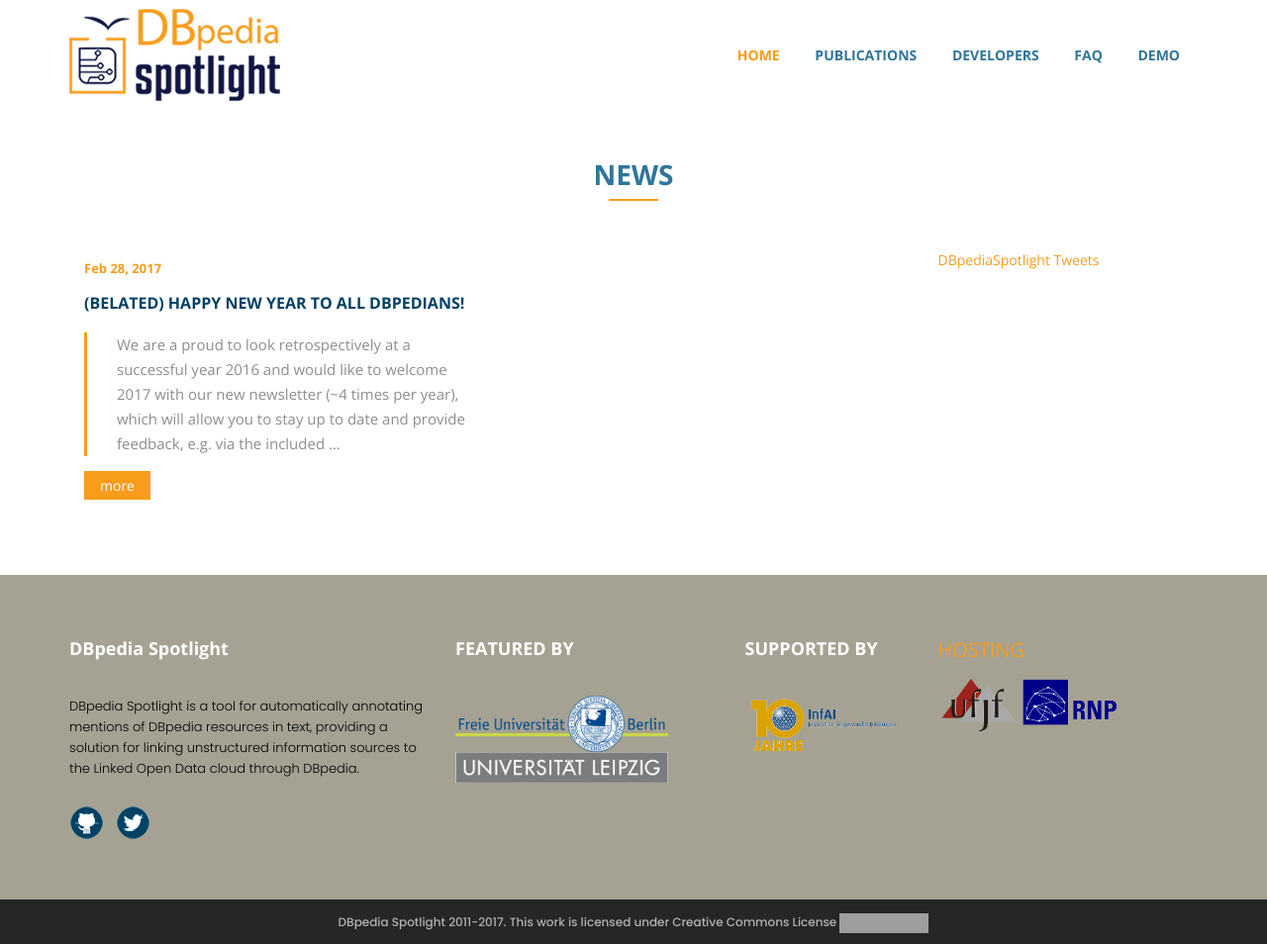
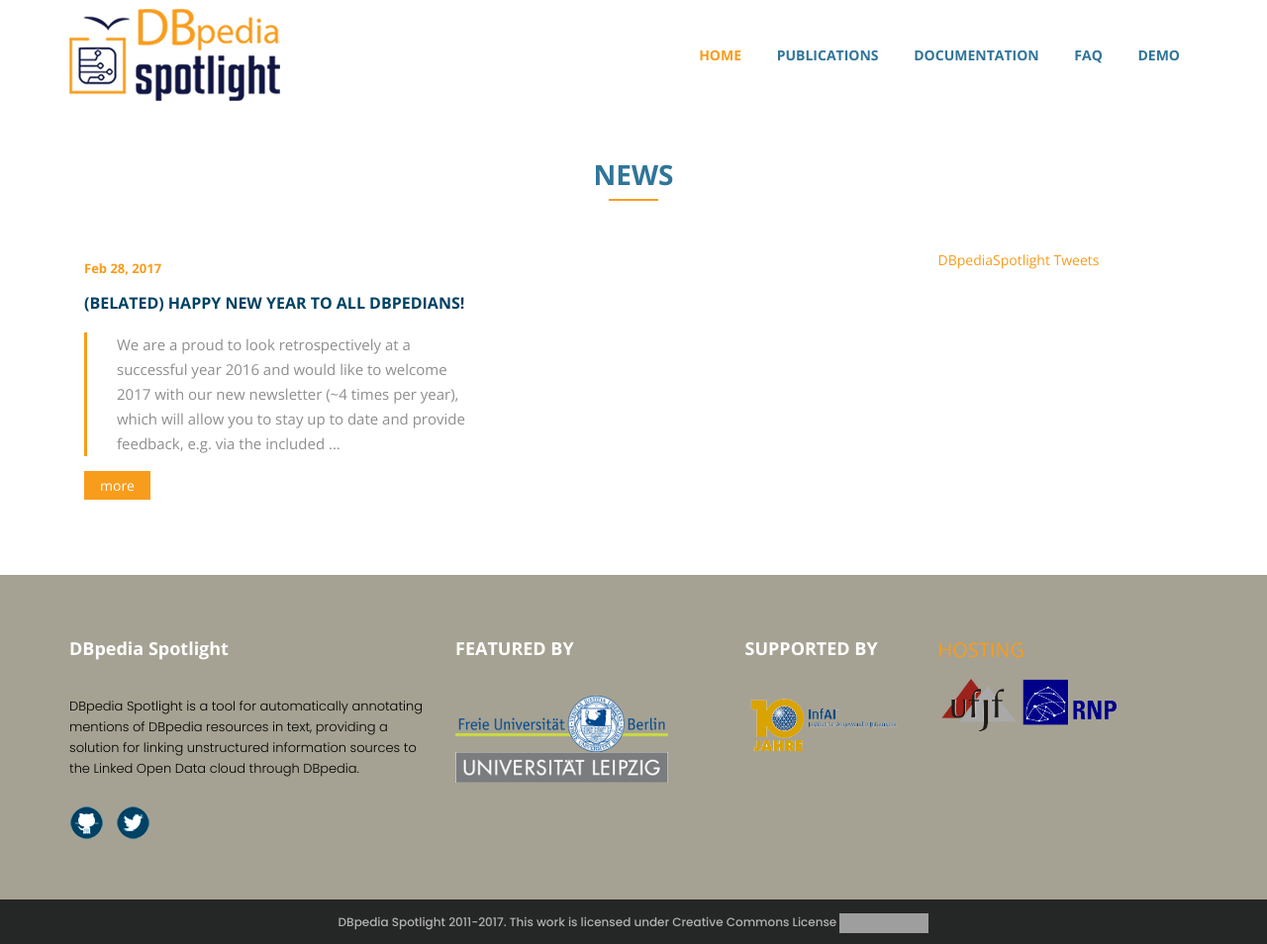
Before and after one commit to dbpedia-spotlight/dbpedia-spotlight.github.io, a Jekyll site: the page built from index.html, in a window 1280 px wide. Shown: the whole page at 99% size. Built offline with Jekyll 4.4.1, drawn with Linux system fonts in a browser that asks for light colours; comment, search, counter and statistics services are not loaded; grey boxes are pictures that could not be loaded.

Commit message:
Changing mobile menu

```diff
--- a/_includes/header.html
+++ b/_includes/header.html
@@ -16,12 +16,13 @@
                                     <ul class="menu">
 									<li  class="active"><a href="/" title="Home">Home</a></li>
                                     <li> <a href="/publications" title="Publications">Publications</a> </li>
-                                    <li> <a href="/developers" title="Developers">Developers</a>
+									<li> <a href="#" title="Documentation">Documentation</a>
                                       <ul class="sub_menu">
-                                        <li><a href="/getting-started" title="Getting Started">Getting Started</a></li>
-                                        <li><a href="/spotlight-api" title="API">API</a></li>
-                                        <li><a href="/licenses" title="Licenses">Licenses</a></li>
-                                        <li><a href="/contact-support" title="Contact Support">Contact Support</a></li>
+										<li><a href="/getting-started" title="Getting Started">Getting Started</a></li>
+										<li><a href="/spotlight-api" title="API">API</a></li>
+										<li><a href="/licenses" title="Licenses">Licenses</a></li>
+										<li><a href="/contact-support" title="Contact Support">Contact Support</a></li>
+										<li> <a href="/developers" title="Developers">Developers</a>
                                         <li><a href="/acknowledgements" title="Acknowledgements">Acknowledgements</a></li>
                                       </ul>
                                     </li>
```
